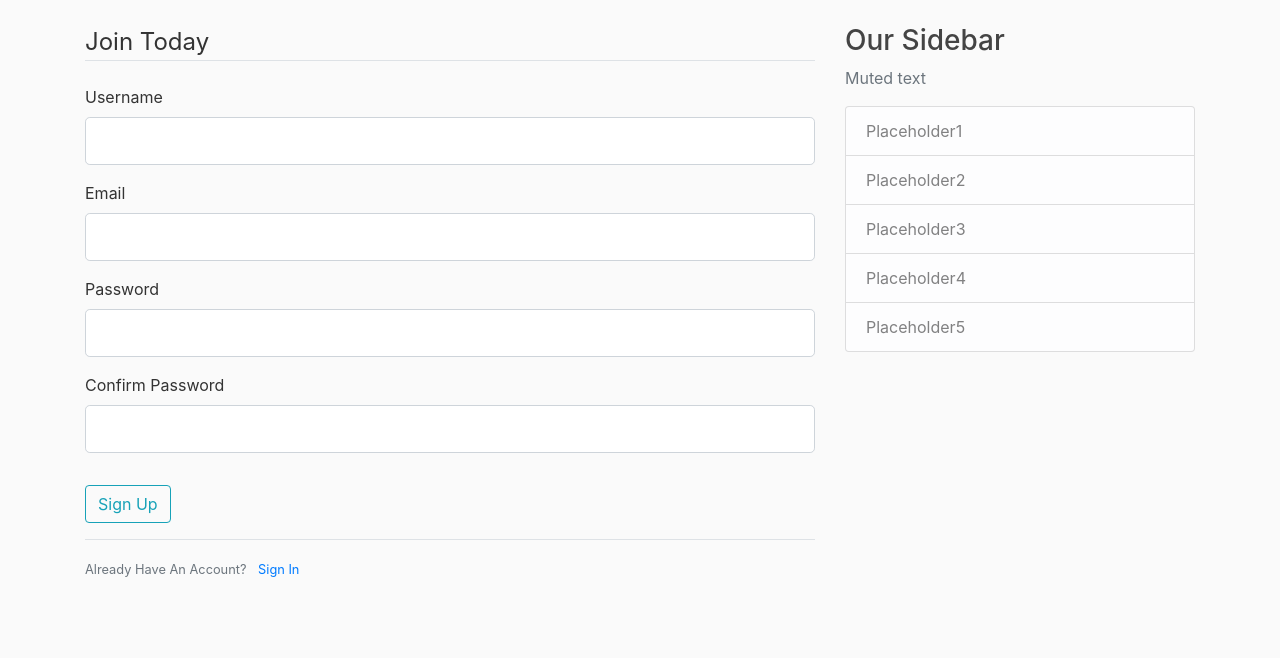
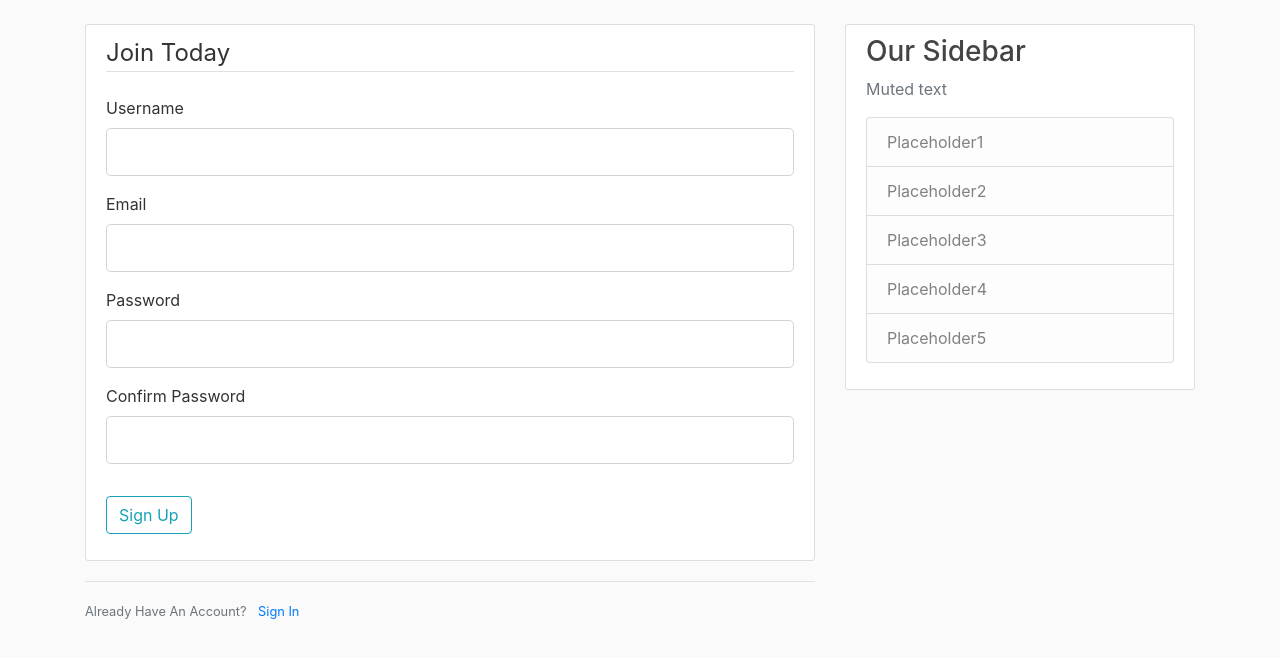
Before and after one commit to doza-daniel/champions_leagues, a Flask app: page /register in a window 1280 px wide. Shown: the part 56-714 px from the top of the page. Run offline with Flask 2, Linux system fonts and the light colour scheme; some libraries are stand-ins or nearby versions.

Commit message:
pretty css for register form and sidebar

```diff
--- a/league/static/main.css
+++ b/league/static/main.css
@@ -11,3 +11,11 @@ h1, h2, h3, h4, h5, h6 {
 .bg-nav {
   background-color: #444444;
 }
+
+.content-section {
+  background: #ffffff;
+  padding: 10px 20px;
+  border: 1px solid #dddddd;
+  border-radius: 3px;
+  margin-bottom: 20px;
+}
```
